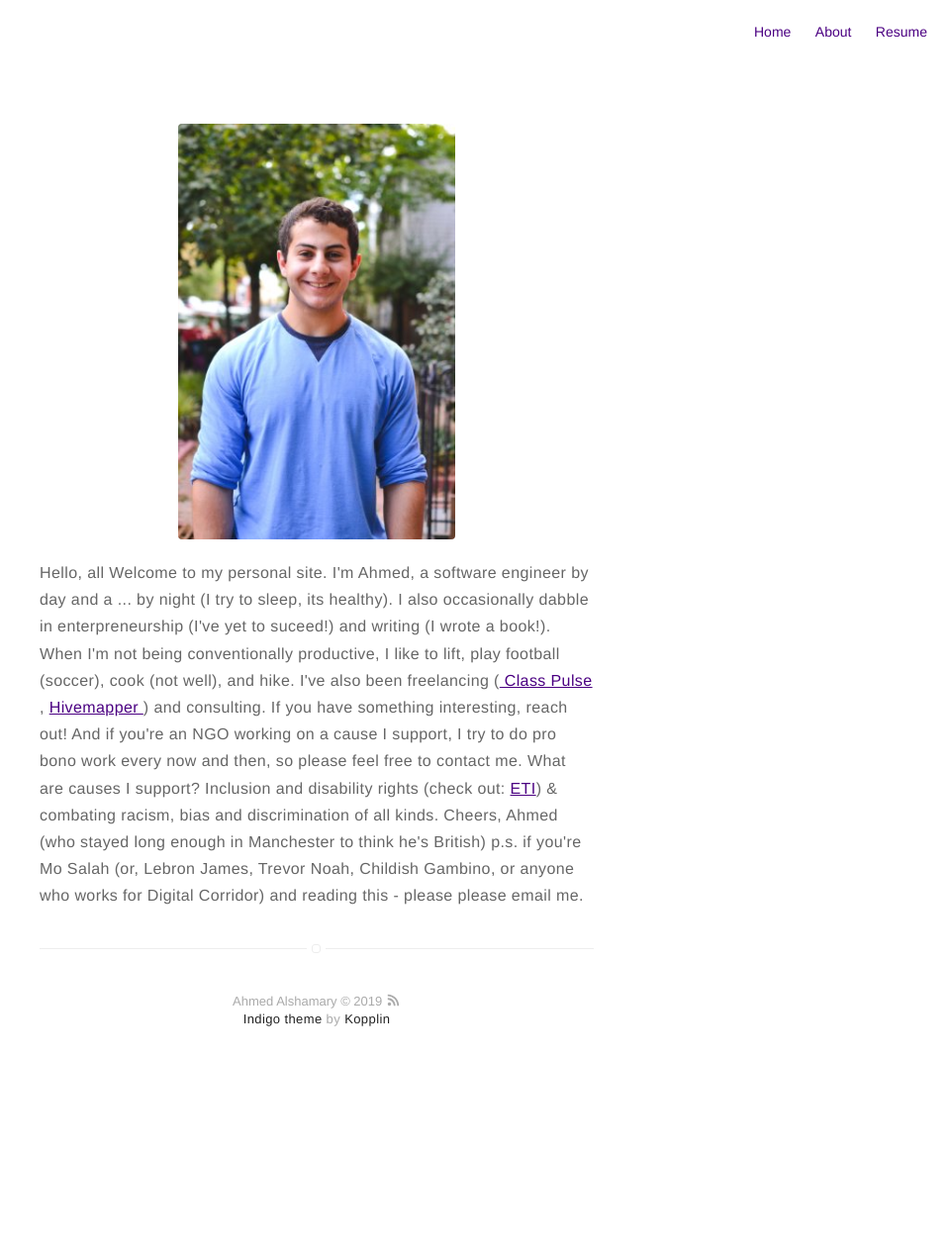
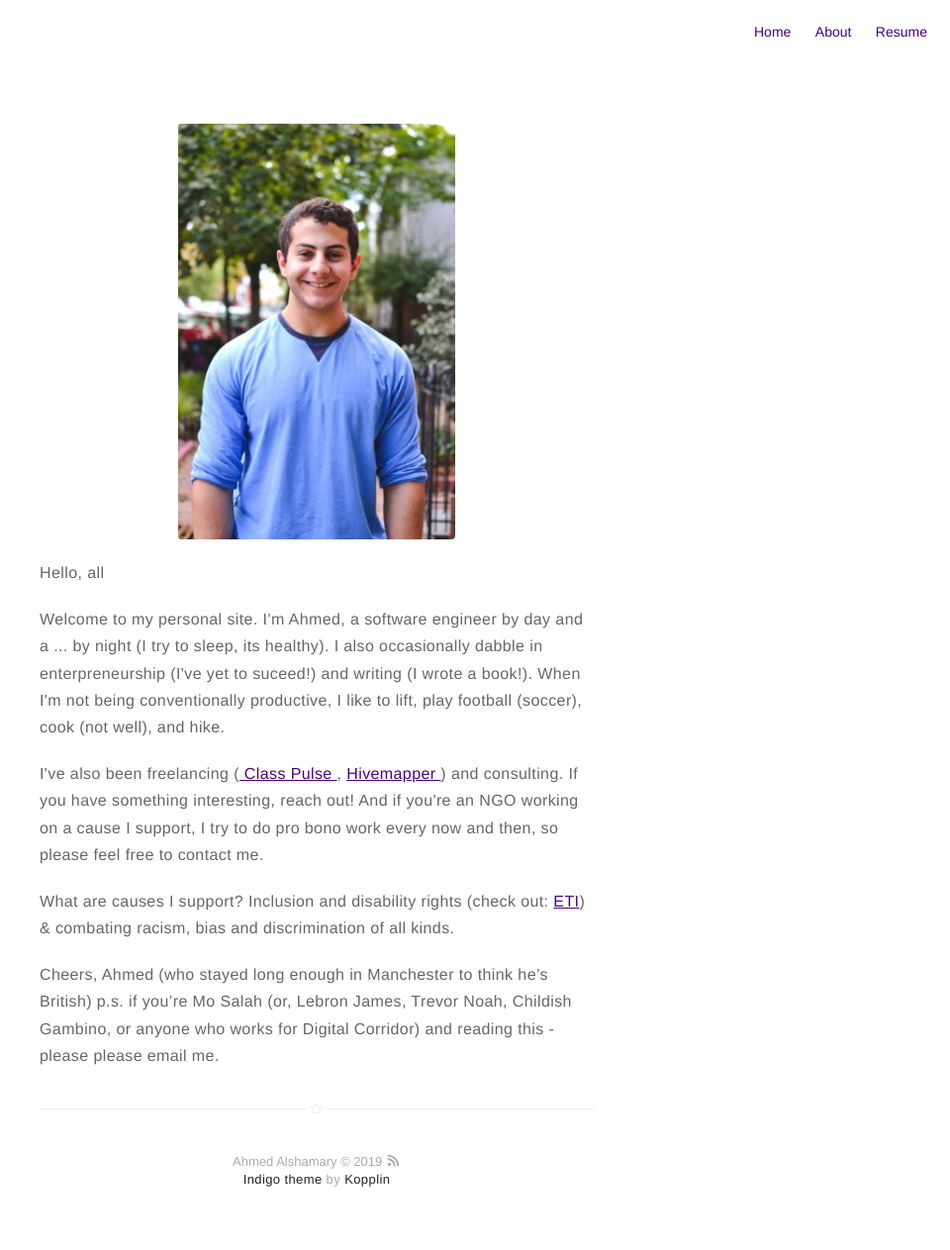
Before and after one commit to medokun/medokun.github.io, a Jekyll site: the page built from about.md, in a window 1280 px wide. Shown: the whole page at 99% size, without its empty margins (320-1280 px from the left). Built offline with Jekyll 4.4.1, drawn with Linux system fonts in a browser that asks for light colours; before the commit the page ends 1102 px from its top, so only the background shows below that.

Commit message:
Update about

```diff
--- a/about.md
+++ b/about.md
@@ -6,9 +6,16 @@ layout: page
 
 <p>
   Hello, all
+</p>
+<p>
   Welcome to my personal site. I'm Ahmed, a software engineer by day and a ... by night (I try to sleep, its healthy). I also occasionally dabble in enterpreneurship (I've yet to suceed!) and writing (I wrote a book!). When I'm not being conventionally productive, I like to lift, play football (soccer), cook (not well), and hike.
+</p>
+<p>
   I've also been freelancing (<a target="_blank" href="https://www.classpulse.org"> Class Pulse </a>, <a target="_blank" href="https://hivemapper.com"> Hivemapper </a>) and consulting. If you have something interesting, reach out! And if you're an NGO working on a cause I support, I try to do pro bono work every now and then, so please feel free to contact me.
+</p>
+<p>
   What are causes I support? Inclusion and disability rights (check out: <a target="_blank" href="https://www.etivision.org"> ETI</a>) & combating racism, bias and discrimination of all kinds.
+</p>
   Cheers,
   Ahmed (who stayed long enough in Manchester to think he's British)
   p.s. if you're Mo Salah (or, Lebron James, Trevor Noah, Childish Gambino, or anyone who works for Digital Corridor) and reading this - please please email me.
```
